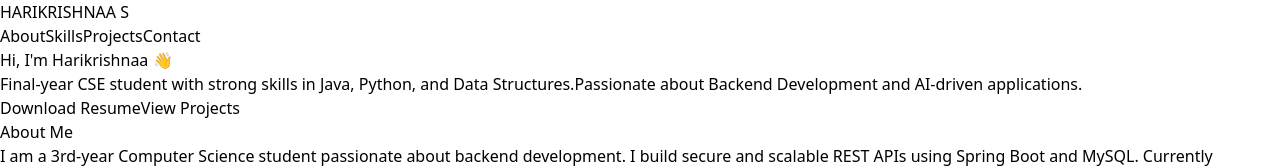
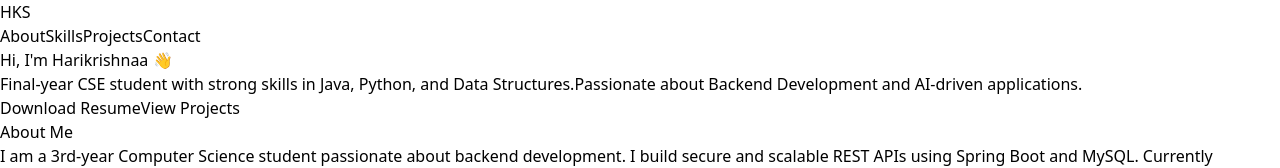
Before and after one commit to HK-AID/krish-portfolio, a React (Vite) app: page / in a window 1280 px wide. Shown: the top 168 px of the page. Built offline with nearby package versions, Linux system fonts and the light colour scheme.

Commit message:
Updated branding to short professional version

```diff
--- a/src/components/Navbar.jsx
+++ b/src/components/Navbar.jsx
@@ -1,7 +1,7 @@
 export default function Navbar() {
   return (
     <nav className="flex justify-between items-center px-8 py-6 sticky top-0 bg-slate-950 z-50 border-b border-slate-800">
-      <h1 className="text-2xl font-bold text-blue-400">HARIKRISHNAA S</h1>
+      <h1 className="text-2xl font-bold text-blue-400">HKS</h1>
 
       <div className="space-x-6 text-gray-300 hidden md:block">
         <a href="#about" className="hover:text-white">About</a>
```
